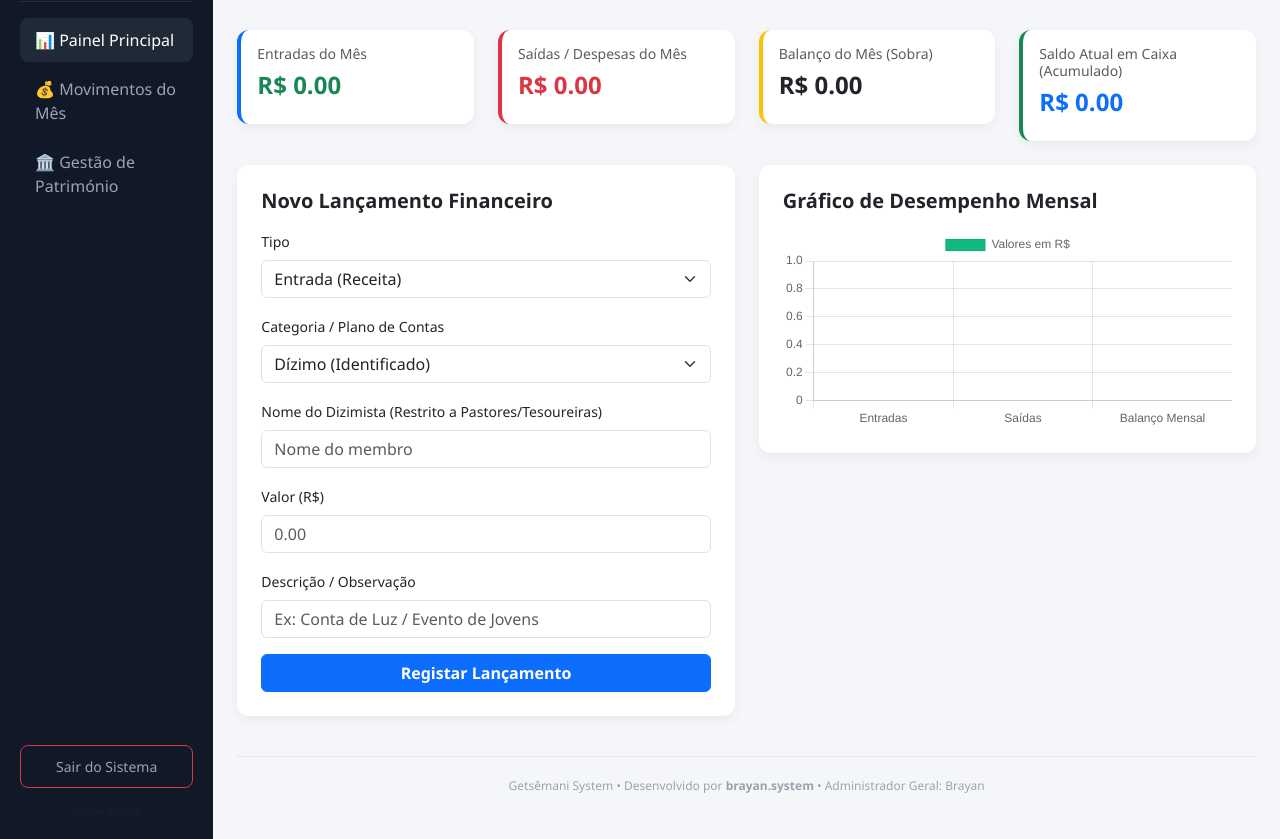
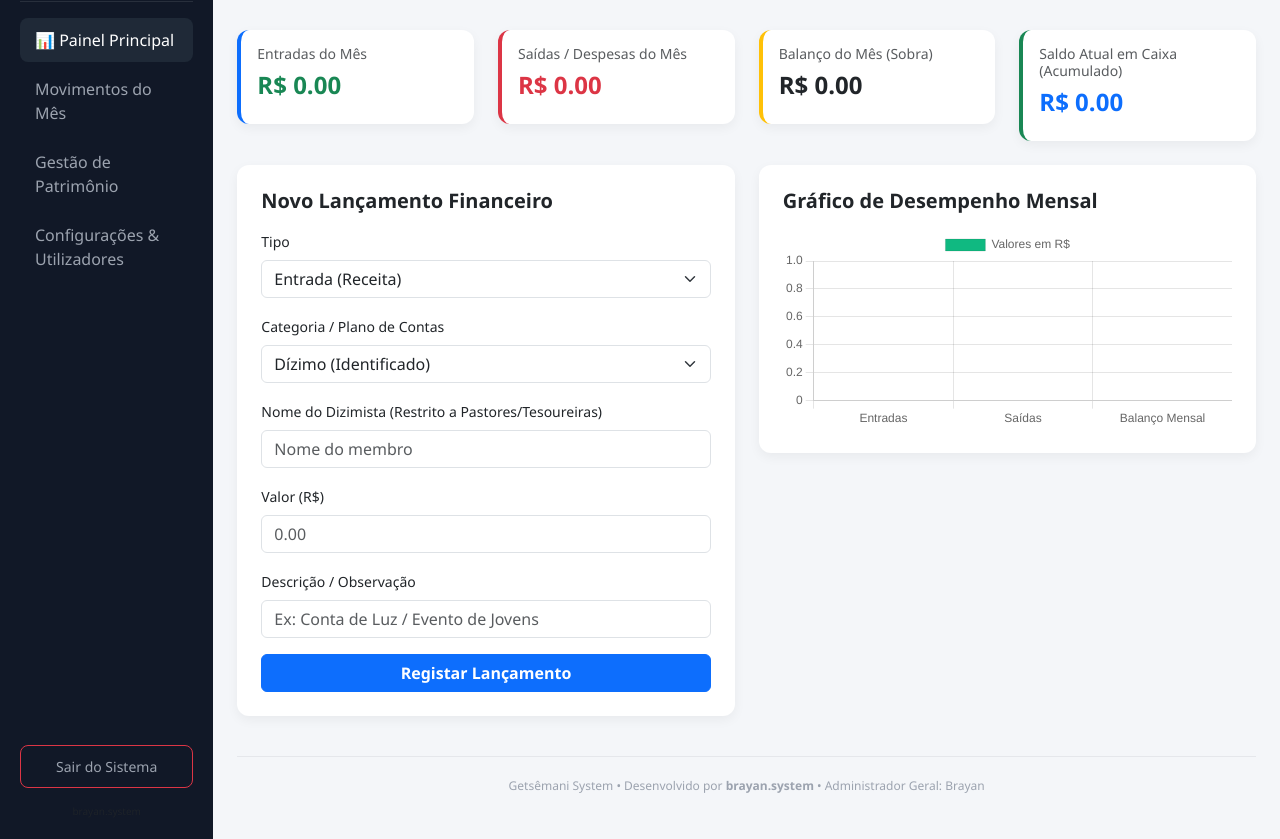
Before and after one commit to brayancanuto2023-hash/getsemani-system, a Flask app: template templates/index.html in a window 1280 px wide. Shown: the part 109-948 px from the top of the page. Run offline with Flask 3, Linux system fonts and the light colour scheme; the template is opened without the code that fills it, so the values that code supplies are empty; some libraries are stand-ins or nearby versions.

Commit message:
Update index.html

```diff
--- a/templates/index.html
+++ b/templates/index.html
@@ -50,15 +50,10 @@
 
                 <a href="/" class="active">📊 Painel Principal</a>
 
-                <a href="/"transacoes">💰 Movimentos do Mês</a>
+                <a href="/transacoes">Movimentos do Mês</a>
+                <a href="/patrimonio">Gestão de Patrimônio</a>
+                <a href="/config">Configurações & Utilizadores</a>
 
-                <a href="/"patrimonio">🏛️ Gestão de Património</a>
-
-                {% if cargo == 'Admin' %}
-
-                <a href="/"#config">⚙️ Configurações & Utilizadores</a>
-
-                {% endif %}
 
             </div>
 
```
